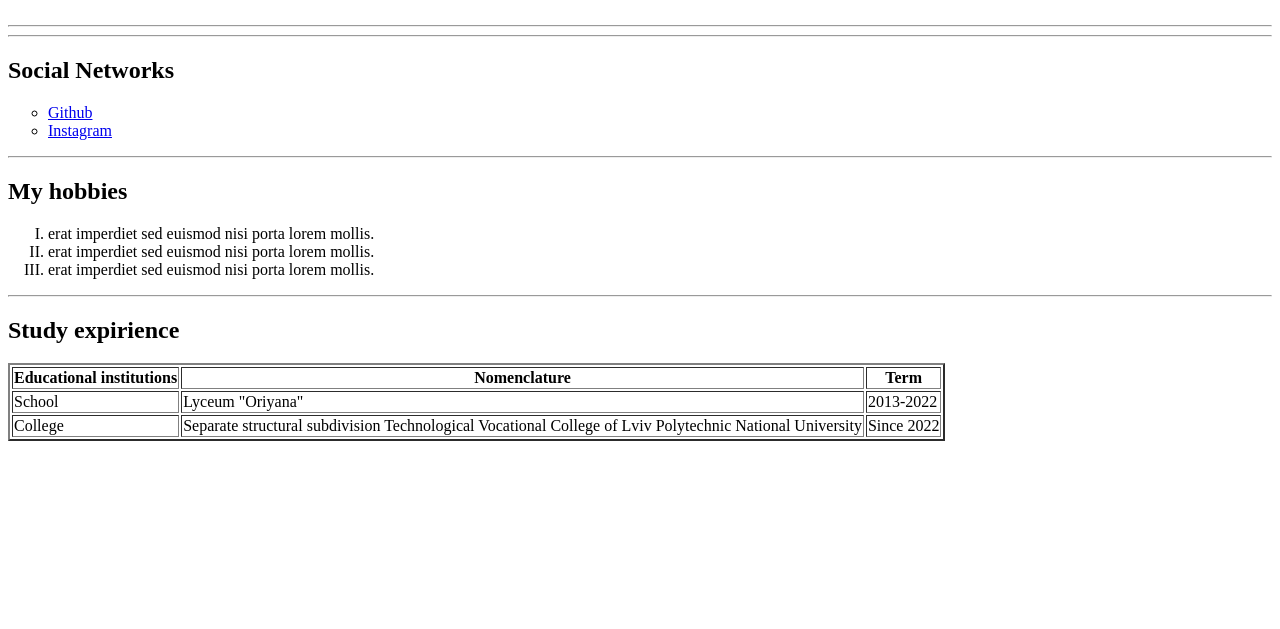
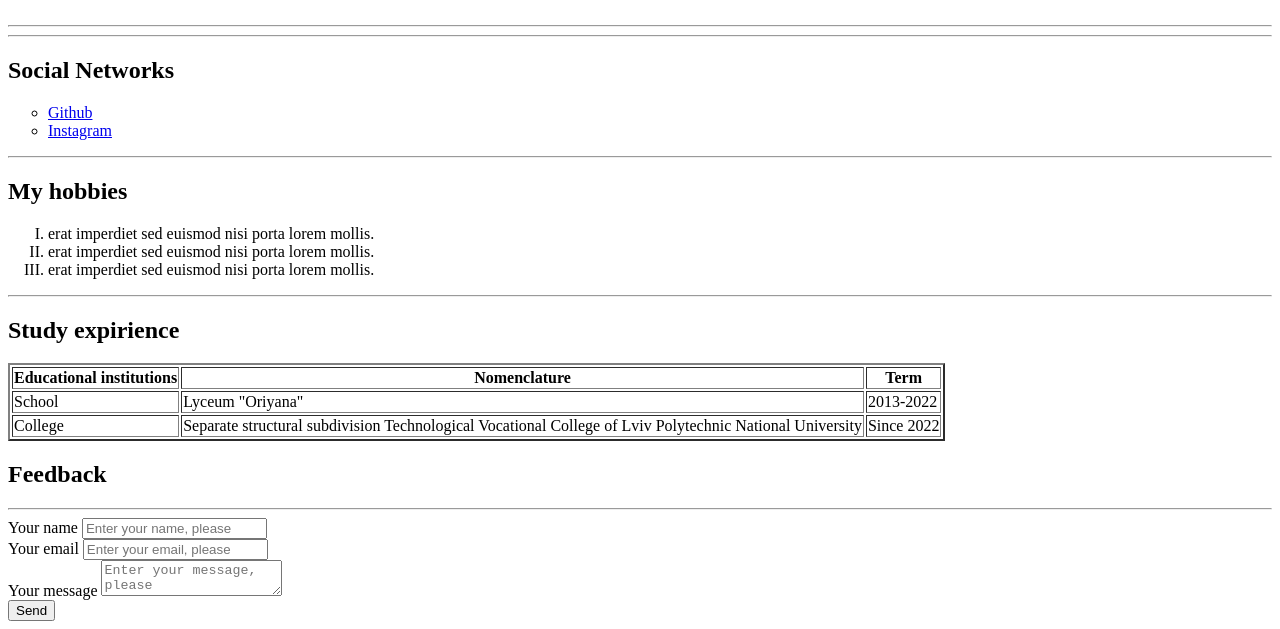
Before and after one commit to 07Mist/project2, a plain HTML site: page index.html in a window 1280 px wide. Shown: the part 187-816 px from the top of the page. Drawn offline with Linux system fonts and the light colour scheme.

Commit message:
Feedback was added

```diff
--- a/index.html
+++ b/index.html
@@ -58,5 +58,19 @@
                 <td>Since 2022</td>
             </tr>
         </table>
+        <h2>Feedback</h2>
+        <hr>
+        <form>
+            <label for="name">Your name</label>
+            <input type="text" id="name" placeholder="Enter your name, please">
+            <br>
+            <label for="email">Your email</label>
+            <input type="text" id="email" placeholder="Enter your email, please">
+            <br>
+            <label for="text">Your message</label>
+            <textarea name="text" id="text" placeholder="Enter your message, please"></textarea>
+            <br>
+            <input type="submit" value="Send">
+        </form>
 </body>
 </html>
```
